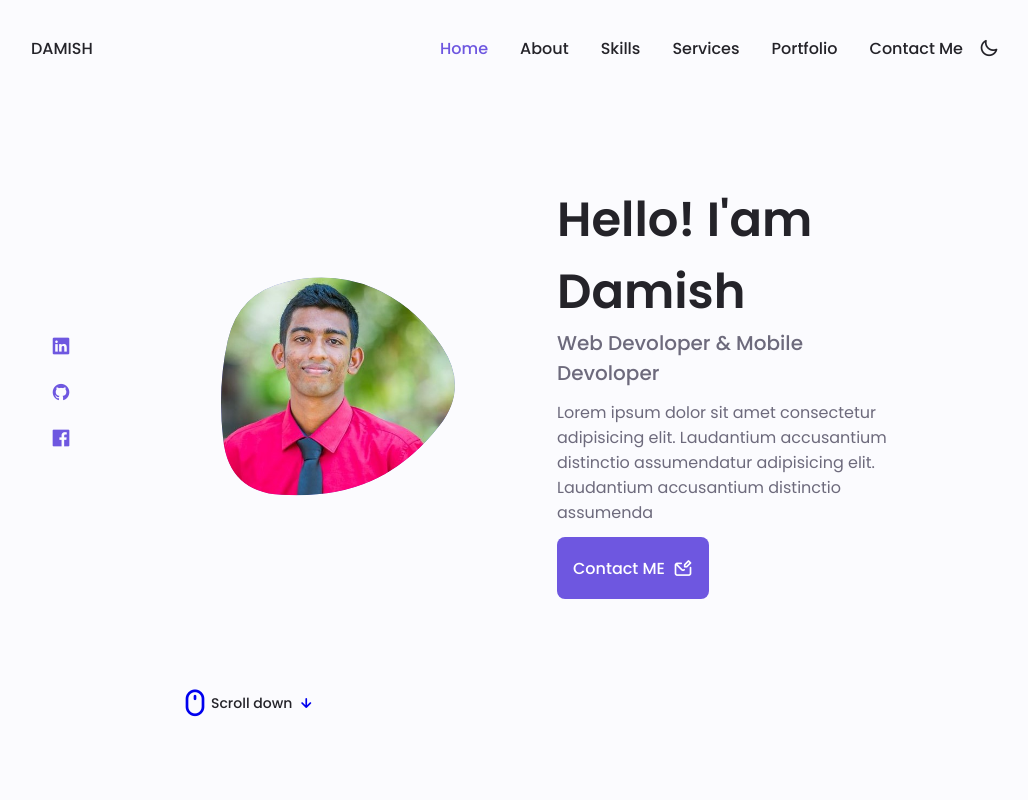
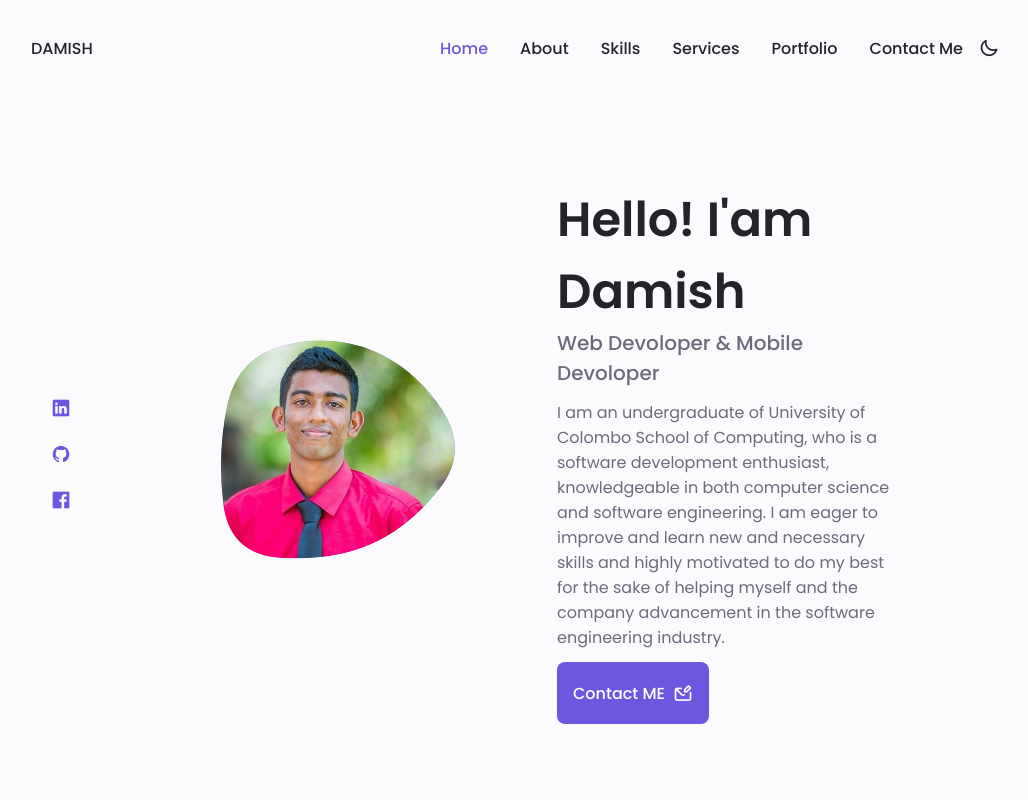
Before and after one commit to Damish-N/my-portfolio, a plain HTML site: page index.html in a window 1280 px wide. Shown: the top 800 px of the page, without its empty margins (125-1153 px from the left). Drawn offline with nearby package versions, Linux system fonts and the light colour scheme.

Commit message:
Added new body

```diff
--- a/index.html
+++ b/index.html
@@ -120,9 +120,13 @@
               <h1 class="home__title">Hello! I'am Damish</h1>
               <h3 class="home__subtitle">Web Devoloper & Mobile Devoloper</h3>
               <p class="home__description">
-                Lorem ipsum dolor sit amet consectetur adipisicing elit.
-                Laudantium accusantium distinctio assumendatur adipisicing elit.
-                Laudantium accusantium distinctio assumenda
+                I am an undergraduate of University of Colombo School of
+                Computing, who is a software development enthusiast,
+                knowledgeable in both computer science and software engineering.
+                I am eager to improve and learn new and necessary skills and
+                highly motivated to do my best for the sake of helping myself
+                and the company advancement in the software engineering
+                industry.
               </p>
               <a href="#contact" class="button button--flex">
                 Contact ME <i class="uil uil-envelope-edit button__icon"></i>
```
